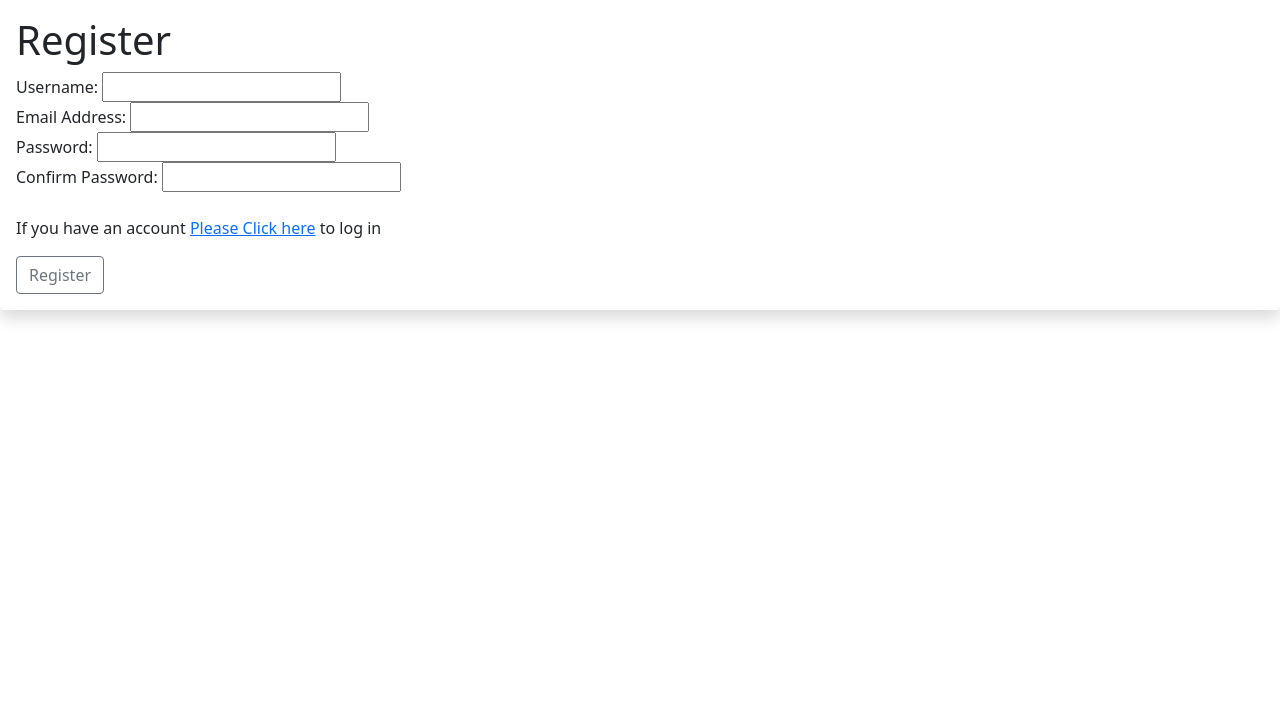
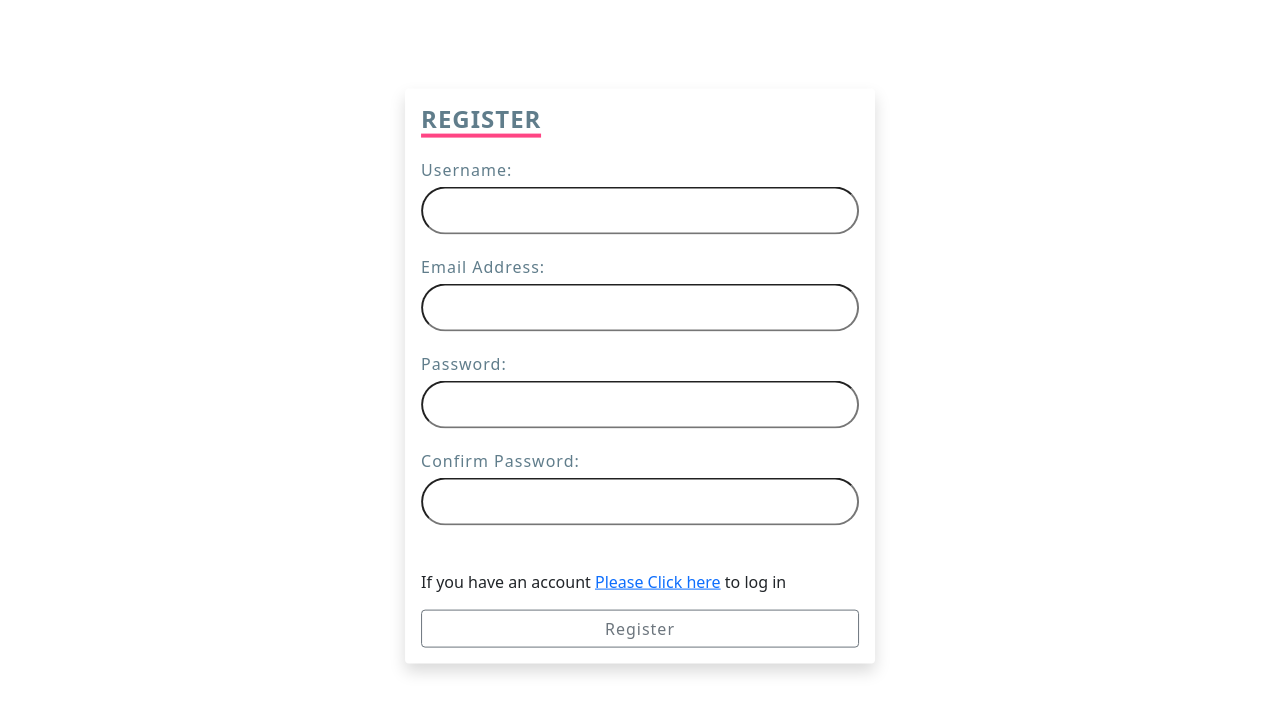
Before and after one commit to AdnanK1/youraward, a Django app: template base/templates/auth/register.html in a window 1280 px wide. Shown: the top 714 px of the page. Run offline with Django 4.2, Linux system fonts and the light colour scheme; the template is opened without the code that fills it, so the values that code supplies are empty, except form fields; tables that the repository leaves empty hold one stand-in row (values such as "Sample post"); form fields are guessed from the names that the template uses; some libraries are stand-ins or nearby versions.

Commit message:
Static/Styles: added styling for both login and register forms

```diff
--- a/base/templates/auth/register.html
+++ b/base/templates/auth/register.html
@@ -16,7 +16,7 @@
                 </div>
 
                 <div class="inputBx">
-                    <label for=""><i class="fa-solid fa-key-skeleton"></i> Password:</label>
+                    <label for=""> Password:</label>
                     {{form.password1}}
                 </div>
 
--- a/static/styles/login.css
+++ b/static/styles/login.css
@@ -0,0 +1,42 @@
+.log{
+    position: absolute;
+    justify-content: center;
+    display: flex;
+    align-items: center;
+    top: 50%;
+    left: 50%;
+    transform: translate(-50%,-50%);
+}
+body{
+    background: linear-gradient(120deg, blueviolet,black);
+}
+h1{
+    color: #607d8b;
+    font-weight: 600;
+    font-size: 1.5em;
+    text-transform: uppercase;
+    margin-bottom: 20px;
+    border-bottom: 4px solid #ff4584;
+    display: inline-block;
+    letter-spacing: 1px;
+}
+.inputBx{
+    margin-bottom: 20px;
+}
+label{
+    font-size: 16px;
+    margin-bottom: 5px;
+    display: inline-block;
+    color: #607d8b;
+    font-weight: 400;
+    letter-spacing: 1px;
+}
+input{
+    width: 100%;
+    padding: 10px 20px;
+    font-weight: 500;
+    font-size: 16px;
+    letter-spacing: 1px;
+    color: #607d8b;
+    border-radius: 30px;
+}
```
